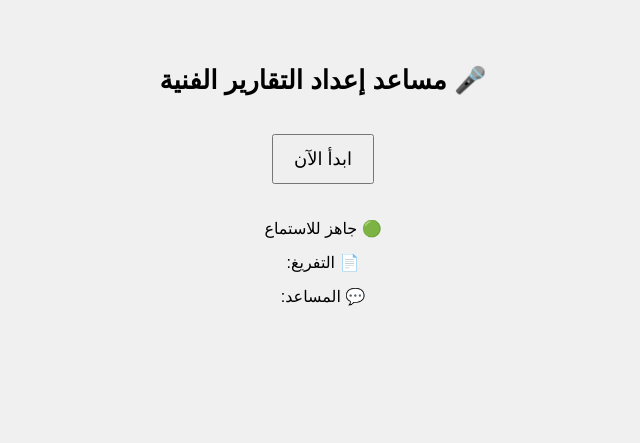
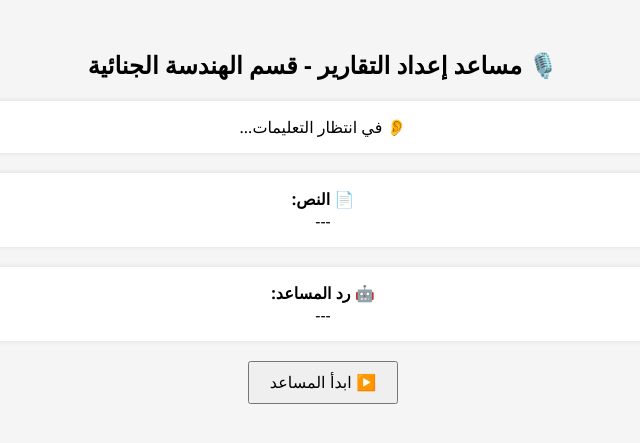
Before and after one commit to Rashidlovew/voice-report-assistant, a Flask app: template templates/index.html in a window 1280 px wide. Shown: the top 443 px of the page, without its empty margins (317-957 px from the left). Run offline with Flask 3, Linux system fonts and the light colour scheme; the template is opened without the code that fills it, so the values that code supplies are empty.

Commit message:
Update index.html

```diff
--- a/templates/index.html
+++ b/templates/index.html
@@ -1,34 +1,27 @@
 <!DOCTYPE html>
 <html lang="ar" dir="rtl">
 <head>
-    <meta charset="UTF-8" />
-    <title>مساعد التقرير الصوتي</title>
-    <style>
-        body {
-            font-family: 'Arial', sans-serif;
-            background: #f0f0f0;
-            text-align: center;
-            padding: 40px;
-        }
-        h1 { font-size: 26px; }
-        button {
-            font-size: 18px;
-            padding: 12px 20px;
-            margin: 20px 0;
-        }
-        .status, .text-block {
-            margin: 15px 0;
-            font-size: 16px;
-        }
-    </style>
+  <meta charset="UTF-8" />
+  <title>مساعد التقارير الصوتي</title>
+  <style>
+    body { font-family: 'Segoe UI', sans-serif; text-align: center; padding: 20px; direction: rtl; background-color: #f5f5f5; }
+    button { padding: 10px 20px; font-size: 16px; margin-top: 20px; cursor: pointer; }
+    .box { margin-top: 20px; background-color: #fff; border-radius: 10px; padding: 15px; box-shadow: 0 0 5px rgba(0,0,0,0.1); }
+  </style>
 </head>
 <body>
-    <h1>🎤 مساعد إعداد التقارير الفنية</h1>
-    <button onclick="startAssistant()">ابدأ الآن</button>
-    <div class="status" id="status">🟢 جاهز للاستماع</div>
-    <div class="text-block">📄 التفريغ: <span id="transcriptionText"></span></div>
-    <div class="text-block">💬 المساعد: <span id="responseText"></span></div>
-    <audio id="audioPlayer" controls style="display:none;"></audio>
-    <script src="/static/script.js"></script>
+  <h2>🎙️ مساعد إعداد التقارير - قسم الهندسة الجنائية</h2>
+  <div class="box" id="status">👂 في انتظار التعليمات...</div>
+  <div class="box">
+    <strong>📄 النص:</strong>
+    <div id="transcriptionText">---</div>
+  </div>
+  <div class="box">
+    <strong>🤖 رد المساعد:</strong>
+    <div id="responseText">---</div>
+  </div>
+  <button onclick="startAssistant()">▶️ ابدأ المساعد</button>
+  <audio id="audioPlayer" style="display:none;" controls></audio>
+  <script src="static/script.js"></script>
 </body>
 </html>
```
